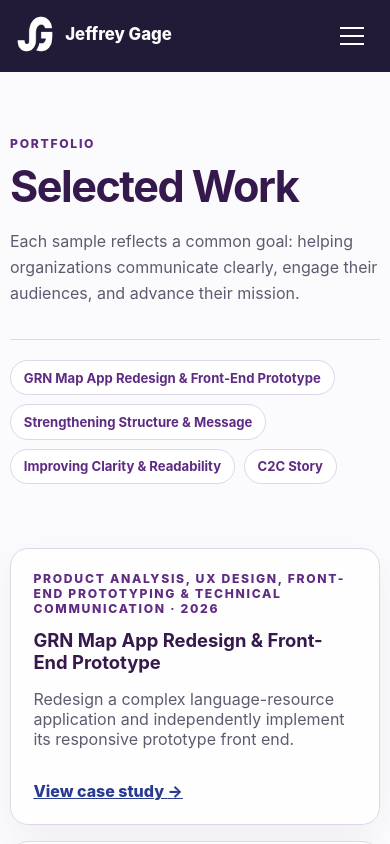
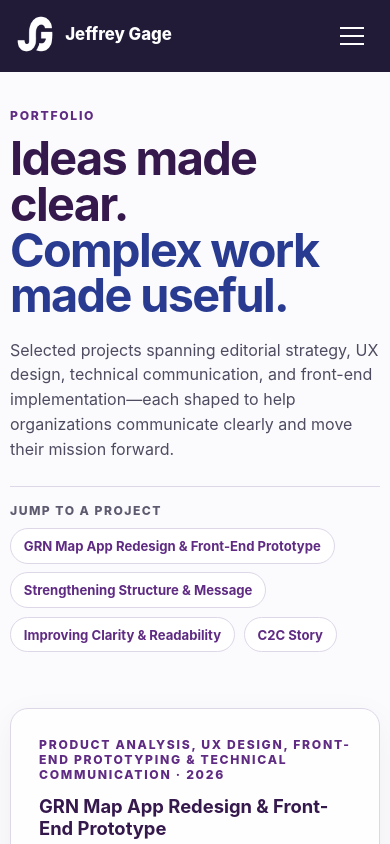
Before and after one commit to egag21/beelovedhome, a React (Vite) app: page /portfolio in a window 390 px wide. Shown: the top 844 px of the page. Built offline with nearby package versions, Linux system fonts and the light colour scheme; the HTML template or start-up script is replaced by a standard one.

Commit message:
Launch website at root URL

```diff
--- a/index.html
+++ b/index.html
@@ -3,15 +3,11 @@
   <head>
     <meta charset="UTF-8" />
     <meta name="viewport" content="width=device-width, initial-scale=1.0" />
-    <meta name="robots" content="noindex" />
-    <title>Jeffrey Gage</title>
-    <script>
-      if (window.location.pathname === "/") {
-        window.location.replace(
-          "/Jeffrey_Gage_Cover_Resume_Portfolio_July_26_2026.pdf",
-        );
-      }
-    </script>
+    <meta
+      name="description"
+      content="Jeffrey Gage is an editorial, communications, and digital product professional based in Colorado."
+    />
+    <title>Jeffrey Gage | Editorial, Communications &amp; Digital Product Professional</title>
   </head>
   <body>
     <div id="root"></div>
--- a/src/App.jsx
+++ b/src/App.jsx
@@ -22,12 +22,12 @@ function App() {
         <Header />
         <main className="site-main">
           <Routes>
-            <Route path="/" element={<Navigate to="/home" replace />} />
-            <Route path="/home" element={<Home />} />
+            <Route path="/" element={<Home />} />
+            <Route path="/home" element={<Navigate to="/" replace />} />
             <Route path="/portfolio" element={<PastWork />} />
             <Route path="/about" element={<AboutJeff />} />
             <Route path="/cv-contact" element={<Contact />} />
-            <Route path="*" element={<Navigate to="/home" replace />} />
+            <Route path="*" element={<Navigate to="/" replace />} />
           </Routes>
         </main>
         <Footer />
--- a/src/ResumeSite.css
+++ b/src/ResumeSite.css
@@ -312,6 +312,32 @@ body {
   border-bottom: 1px solid var(--line);
 }
 
+.portfolio-intro {
+  padding-top: clamp(2.75rem, 6vw, 5rem);
+}
+
+.portfolio-intro .heading-layout {
+  padding-bottom: clamp(1.5rem, 3vw, 2.25rem);
+}
+
+.portfolio-intro__heading .heading-layout__title {
+  max-width: 13ch;
+  font-size: clamp(3rem, 6.5vw, 5.35rem);
+  line-height: 0.98;
+}
+
+.portfolio-intro__heading .heading-layout__title span {
+  display: block;
+  color: var(--indigo);
+}
+
+.portfolio-intro__heading .heading-layout__lead {
+  max-width: 62ch;
+  color: #4f4b61;
+  font-size: clamp(1.05rem, 1.8vw, 1.22rem);
+  line-height: 1.55;
+}
+
 .section--compact {
   padding-top: 2rem;
 }
@@ -323,6 +349,23 @@ body {
   margin-top: 1.25rem;
 }
 
+.portfolio-jump {
+  margin-top: 1rem;
+}
+
+.portfolio-jump > p {
+  margin: 0 0 0.65rem;
+  color: var(--muted);
+  font-size: 0.76rem;
+  font-weight: 800;
+  letter-spacing: 0.12em;
+  text-transform: uppercase;
+}
+
+.portfolio-jump .jump-nav {
+  margin-top: 0;
+}
+
 .jump-nav a {
   padding: 0.55rem 0.8rem;
   border: 1px solid var(--line);
@@ -332,6 +375,13 @@ body {
   font-size: 0.82rem;
   font-weight: 750;
   text-decoration: none;
+  transition: border-color 160ms ease, background-color 160ms ease, color 160ms ease;
+}
+
+.jump-nav a:hover {
+  border-color: rgba(95, 43, 131, 0.32);
+  background: var(--paper-deep);
+  color: var(--violet-dark);
 }
 
 .content-card-grid {
@@ -364,6 +414,15 @@ body {
 
 .content-card-grid--two {
   grid-template-columns: repeat(2, minmax(0, 1fr));
+}
+
+.portfolio-overview-grid {
+  grid-template-columns: minmax(0, 1fr);
+  gap: clamp(1.75rem, 3vw, 2.5rem);
+}
+
+.portfolio-overview-grid .content-card {
+  padding: clamp(1.75rem, 4vw, 2.5rem);
 }
 
 .check-list {
@@ -1151,6 +1210,23 @@ body {
     object-position: 62% center;
   }
 
+  .portfolio-intro {
+    padding-top: 2.25rem;
+  }
+
+  .portfolio-intro__heading .heading-layout__title {
+    max-width: 12ch;
+    font-size: clamp(2.55rem, 12vw, 4rem);
+  }
+
+  .portfolio-intro__heading .heading-layout__lead {
+    font-size: 1rem;
+  }
+
+  .portfolio-intro + .section--compact {
+    padding-top: 1.5rem;
+  }
+
   .split-columns {
     grid-template-columns: 1fr;
   }
--- a/src/components/Contact.jsx
+++ b/src/components/Contact.jsx
@@ -63,7 +63,7 @@ export default function CvContact() {
           initialOpenIndex={0}
           items={experience.map((role) => ({
             title: `${role.title} · ${role.organization}`,
-            meta: [role.location, role.period].filter(Boolean).join(' · '),
+            meta: role.location ? `${role.location} · ${role.period}` : role.period,
             summary: role.summary,
             items: role.bullets,
           }))}
--- a/src/components/Header.jsx
+++ b/src/components/Header.jsx
@@ -12,7 +12,7 @@ const Header = () => {
     <header className="site-header">
       <div className="header-container">
         <p className="logo">
-          <Link to="/home" className="logo-link">
+          <Link to="/" className="logo-link">
             <img src={logoMark} alt="" className="logo-mark" aria-hidden="true" />
             <span>Jeffrey Gage</span>
           </Link>
@@ -27,7 +27,7 @@ const Header = () => {
           <span className="hamburger" aria-hidden="true" />
         </button>
         <nav id="site-nav" className={`nav ${menuOpen ? 'open' : ''}`}>
-          <NavLink to="/home" onClick={() => setMenuOpen(false)} className={({ isActive }) => isActive ? 'nav-link active' : 'nav-link'}>Home</NavLink>
+          <NavLink to="/" end onClick={() => setMenuOpen(false)} className={({ isActive }) => isActive ? 'nav-link active' : 'nav-link'}>Home</NavLink>
           <NavLink to="/portfolio" onClick={() => setMenuOpen(false)} className={({ isActive }) => isActive ? 'nav-link active' : 'nav-link'}>Portfolio</NavLink>
           <NavLink to="/about" onClick={() => setMenuOpen(false)} className={({ isActive }) => isActive ? 'nav-link active' : 'nav-link'}>About</NavLink>
           <NavLink to="/cv-contact" onClick={() => setMenuOpen(false)} className={({ isActive }) => isActive ? 'nav-link active' : 'nav-link'}>CV &amp; Contact</NavLink>
--- a/src/components/PastWork.jsx
+++ b/src/components/PastWork.jsx
@@ -102,25 +102,34 @@ export default function Portfolio() {
 
   return (
     <div className="resume-page">
-      <section className="page-intro">
+      <section className="page-intro portfolio-intro">
         <HeadingDisplay
           headerStyle={headerStyle}
           bodyStyle={bodyStyle}
+          className="portfolio-intro__heading"
           eyebrow="Portfolio"
-          title="Selected Work"
-          lead="Each sample reflects a common goal: helping organizations communicate clearly, engage their audiences, and advance their mission."
+          title={(
+            <>
+              Ideas made clear.
+              <span>Complex work made useful.</span>
+            </>
+          )}
+          lead="Selected projects spanning editorial strategy, UX design, technical communication, and front-end implementation—each shaped to help organizations communicate clearly and move their mission forward."
           beforeContext={null}
           afterContext={null}
         />
-        <nav className="jump-nav" aria-label="Portfolio case studies">
-          {portfolioProjects.map((project) => (
-            <a href={`#${project.id}`} key={project.id}>{project.title}</a>
-          ))}
-        </nav>
+        <div className="portfolio-jump">
+          <p>Jump to a project</p>
+          <nav className="jump-nav" aria-label="Portfolio case studies">
+            {portfolioProjects.map((project) => (
+              <a href={`#${project.id}`} key={project.id}>{project.title}</a>
+            ))}
+          </nav>
+        </div>
       </section>
 
       <section className="section section--compact" aria-label="Portfolio overview">
-        <CardsGrid cards={projectCards} className="content-card-grid--two" />
+        <CardsGrid cards={projectCards} className="portfolio-overview-grid" />
       </section>
 
       <article className="case-study section" id="grn-map-app">
--- a/src/components/RouteEffects.jsx
+++ b/src/components/RouteEffects.jsx
@@ -2,7 +2,7 @@ import { useEffect } from 'react';
 import { useLocation } from 'react-router-dom';
 
 const pageTitles = {
-  '/home': 'Jeffrey Gage | Editorial, Communications & Digital Product Professional',
+  '/': 'Jeffrey Gage | Editorial, Communications & Digital Product Professional',
   '/portfolio': 'Selected Work | Jeffrey Gage',
   '/about': 'About Jeffrey Gage',
   '/cv-contact': 'CV & Contact | Jeffrey Gage',
--- a/src/data/resumeContent.js
+++ b/src/data/resumeContent.js
@@ -56,7 +56,7 @@ export const experience = [
     period: '2025-Present',
     title: 'Technical Designer & Writer',
     organization: 'LightSys Technology Services',
-    location: '',
+    location: 'Colorado Springs, Colorado',
     summary: 'Content strategy, technical communication, UX design, and front-end implementation for mission-focused digital projects.',
     bullets: [
       'Write and edit recurring articles, organizational updates, technical documentation, training resources, and digital content for internal and external audiences.',
@@ -70,7 +70,7 @@ export const experience = [
     period: '2010-2025',
     title: 'UI/UX Designer, Front-End Developer, Writer',
     organization: 'Greater Europe Mission',
-    location: '',
+    location: 'Kandern, Germany',
     summary: 'International digital initiatives, accessible content, user experiences, and cross-functional collaboration.',
     bullets: [
       'Developed content, information architecture, user experiences, and front-end interfaces for more than a dozen international digital initiatives, including mobile applications, interactive storytelling experiences, secure communication platforms, and multilingual websites.',
@@ -95,7 +95,7 @@ export const experience = [
     period: '2006-2009',
     title: 'Director of Publishing',
     organization: 'Community Bible Study',
-    location: '',
+    location: 'Colorado Springs, Colorado',
     summary: 'Department leadership, long-form publishing, editorial standards, and production workflows.',
     bullets: [
       'Directed a six-person publishing department responsible for developing, editing, designing, and producing long-form educational publications for hundreds of thousands of participants worldwide.',
```
Also changed, not shown: 1 other file (tests, documents, lock files or other folders).
